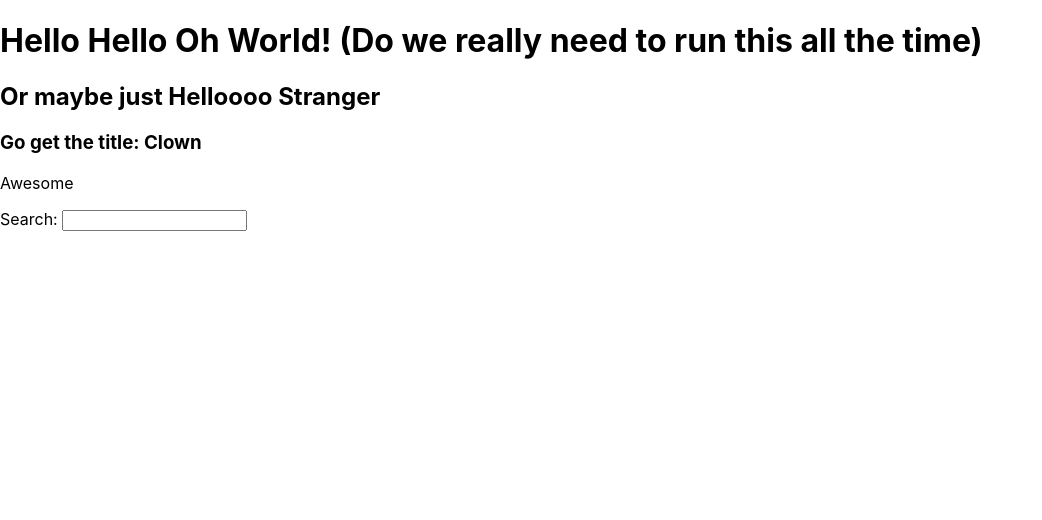
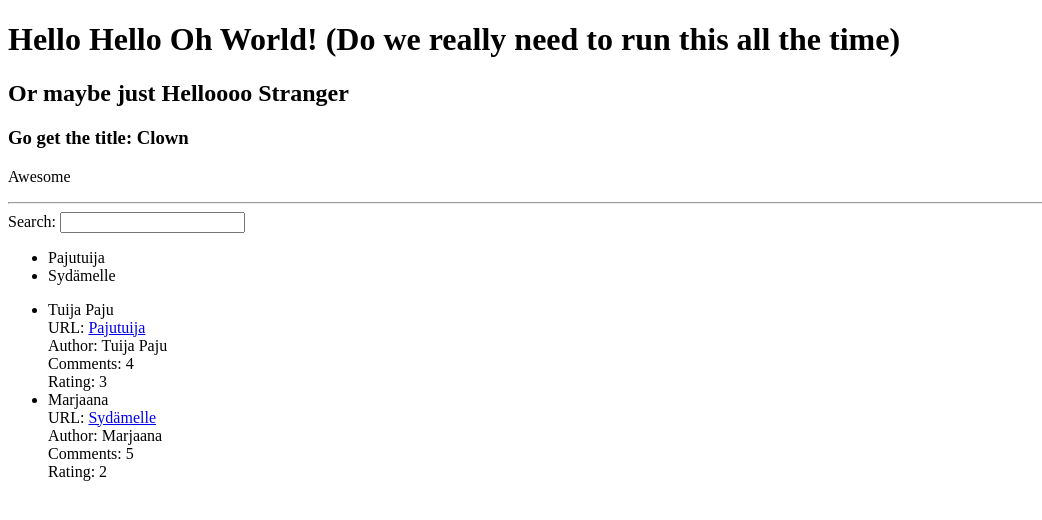
Before and after one commit to TuijaStardust/reaction, a React (Create React App) app: page / in a window 1280 px wide. Shown: the top 520 px of the page, without its empty margins (0-1042 px from the left). Built offline with nearby package versions, Linux system fonts and the light colour scheme.

Commit message:
Creating simple components, using mapping to extract data to HTML

```diff
--- a/public/index.html
+++ b/public/index.html
@@ -7,7 +7,7 @@
     <meta name="theme-color" content="#000000" />
     <meta
       name="description"
-      content="Web site created using create-react-app"
+      content="My little react learning journey"
     />
     <link rel="apple-touch-icon" href="%PUBLIC_URL%/logo192.png" />
     <!--
--- a/src/App.js
+++ b/src/App.js
@@ -1,4 +1,3 @@
-import logo from './logo.svg';
 import './App.css';
 
 // Defining variables: I a variable doesn't need anything from within the function component's body
@@ -13,6 +12,26 @@ const welcome = {
 
 const getTitle = (title) => title;
 
+// Data is usually fetched from a remote API in a list mode
+const list = [
+  {
+    objectID: 0, //identifier
+    title: 'Pajutuija',
+    url: 'https://pajutuija.fi',
+    author: 'Tuija Paju',
+    num_comments: 4,
+    points: 3, // popularity...
+  },
+  {
+    ojectID: '1',
+    title: 'Sydämelle',
+    url: 'https://sydamelle.com',
+    author: 'Marjaana',
+    num_comments: '5',
+    points: 2
+  }
+]
+
 // Function components are the modern way of using components in React
 const App = () => {
   const inTheFunctionVariable = '(Do we really need to run this all the time)'
@@ -24,20 +43,62 @@ const App = () => {
       <h3>Go get the title: {getTitle('Clown')}</h3>
       <p>{awesomeVariable}</p>
 
+      <hr />
 
+      <Search />
+
+      <ul>
+      {list.map(function (item) {
+        return <li>{item.title}</li>
+      })}
+      </ul>
+
+      <List />
+      </div>
+  );
+}
+
+// Create another component that can be used in the Application
+const List = () => (
+  <ul>
+    {list.map((item) => {
+      return (
+
+        <li key={item.objectID}>{item.author}<br/>
+        <span>
+        URL: <a href={item.url}>{item.title}</a>
+        </span><br/>
+        <span>Author: {item.author}</span><br/>
+        <span>Comments: {item.num_comments}</span><br/>
+        <span>Rating: {item.points}</span>
+        </li>
+      )
+    })}
+  </ul>
+)
+
+
+// Search component
+const Search = () => (
+    <div>
       <label htmlFor="search">Search: </label>
-      <input if="search" type="text" />
+      <input id="search" type="text" />
+    </div>
+)
 
-    </div>
-  );
-
-}
 
 export default App;
 
 
 /**
  * Comments:
+ *
+ * App is the Peak of the pyramid component (Parent or Root component), uppermost entry point component
+ * -> spans a tree of components below it
+ *
+ * Components that don't render any other components are called leaf components
+ *
+ * Once we have defined a component it can be used as an HTML element anywhere in JSX -> The element produces a component instance of the component (component gets instantiated)
  *
  * CamelCase naming convention!
  *
@@ -48,4 +109,10 @@ export default App;
  *
  * Essentially everything in curly braces in JSX can be used for JS
  *
+ * Use Vanilla JS to map a list of JS objects to HTML elements without any other HTML templating syntax
+ *
+ * By assigning a KEY to each list item's element React can identify items if the list changes
+ * -> Avoid using the index of the item in the array to make sure the key attribute is STABLE identifier
+ *
+ * Return null if you want to render nothing
  */
--- a/src/index.css
+++ /dev/null
@@ -1,13 +0,0 @@
-body {
-  margin: 0;
-  font-family: -apple-system, BlinkMacSystemFont, 'Segoe UI', 'Roboto', 'Oxygen',
-    'Ubuntu', 'Cantarell', 'Fira Sans', 'Droid Sans', 'Helvetica Neue',
-    sans-serif;
-  -webkit-font-smoothing: antialiased;
-  -moz-osx-font-smoothing: grayscale;
-}
-
-code {
-  font-family: source-code-pro, Menlo, Monaco, Consolas, 'Courier New',
-    monospace;
-}
--- a/src/index.js
+++ b/src/index.js
@@ -1,6 +1,5 @@
 import React from 'react';
 import ReactDOM from 'react-dom';
-import './index.css';
 import App from './App';
 import reportWebVitals from './reportWebVitals';
 
```
Also changed, not shown: src/logo.svg (deleted).
